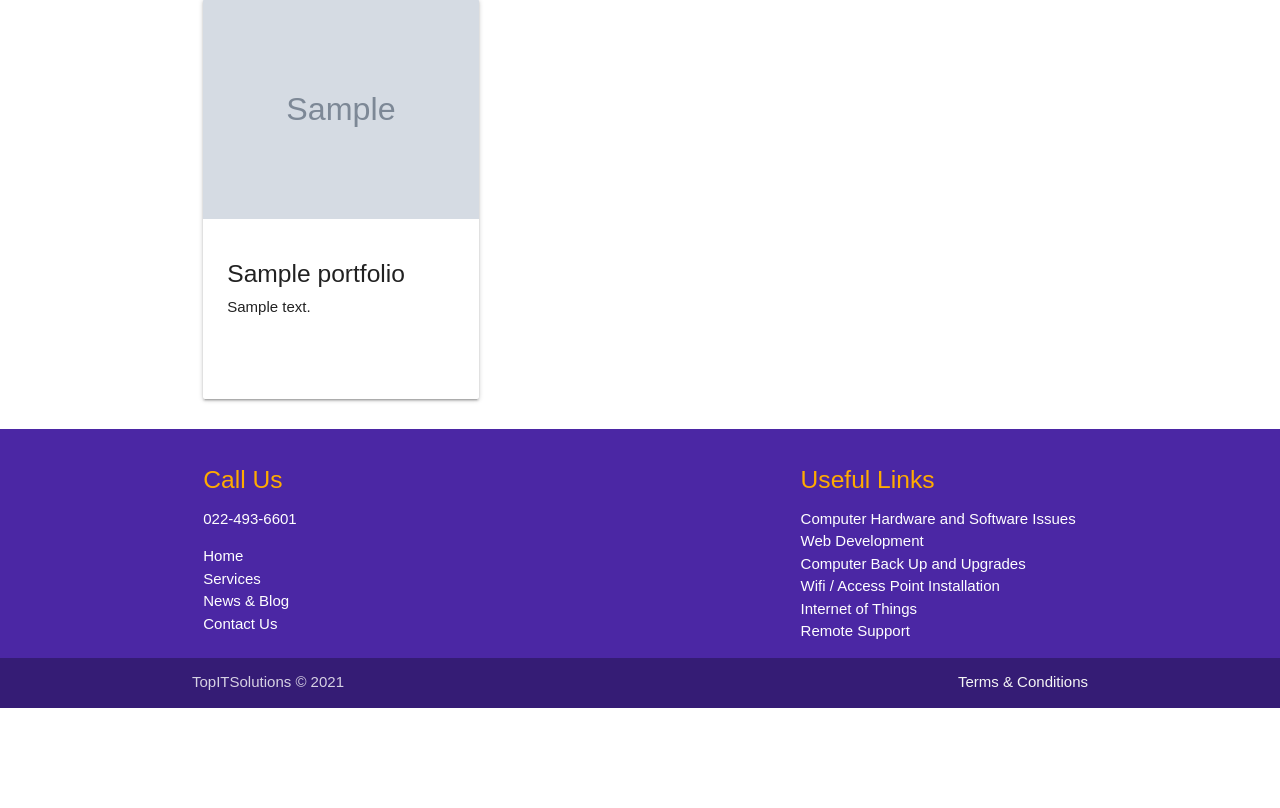
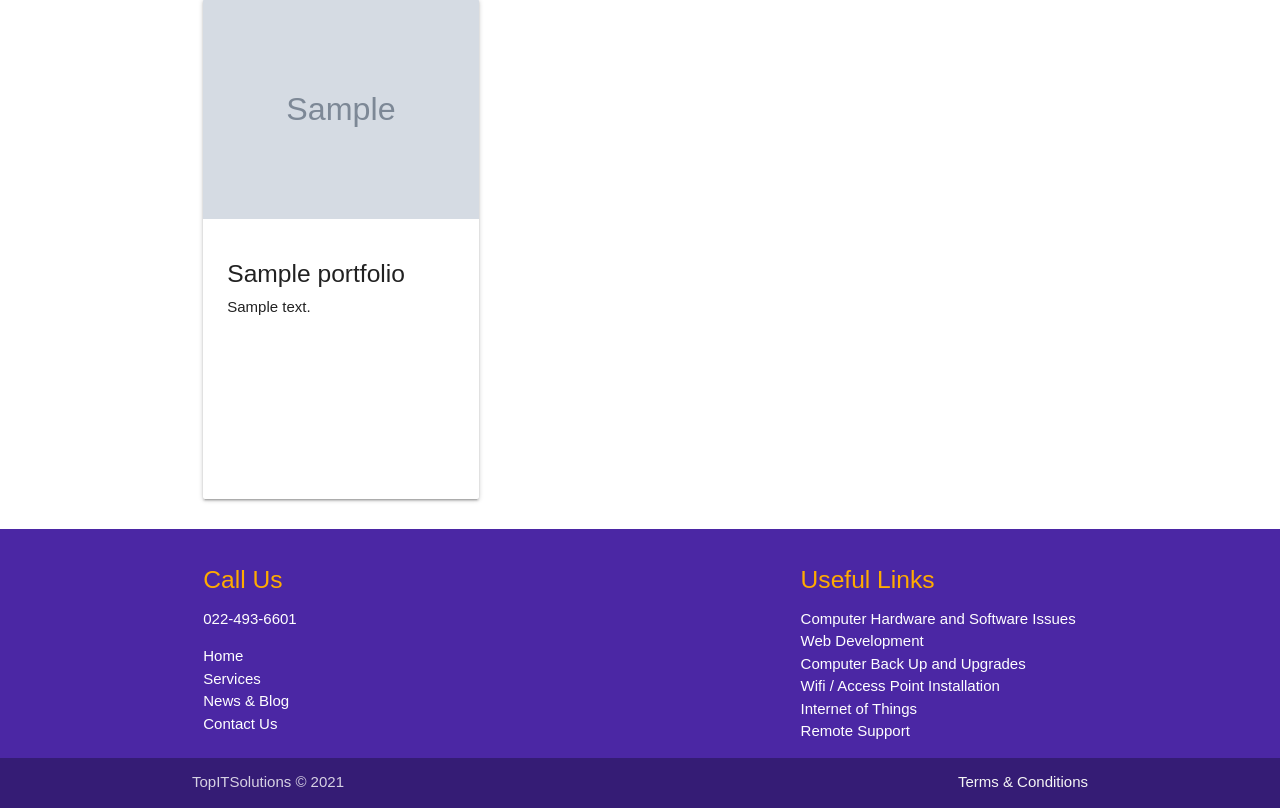
Before and after one commit to christopherece/topitsolutions_project, a Django app: page /portfolios/ in a window 1280 px wide. Shown: the part 573-1381 px from the top of the page. Before the commit the page ends 1281 px from the top, so only its background shows below. Run offline with Django 3.2, Linux system fonts and the light colour scheme; tables that the repository leaves empty hold one stand-in row (values such as "Sample post"); grey boxes marked "Sample" are stand-in pictures; some libraries are stand-ins or nearby versions.

Commit message:
Change Portfolio3

```diff
--- a/templates/portfolios/portfolios.html
+++ b/templates/portfolios/portfolios.html
@@ -29,7 +29,7 @@
         {% if portfolios %}
           {% for portfolio in portfolios %}
           <div class="col s12 m4">
-            <div class="card medium">
+            <div class="card large">
               <div class="card-image">
                   <img src="{{portfolio.photo.url}}" alt="" style="min-height: 220px; max-height: 220px;">
               </div>
```
